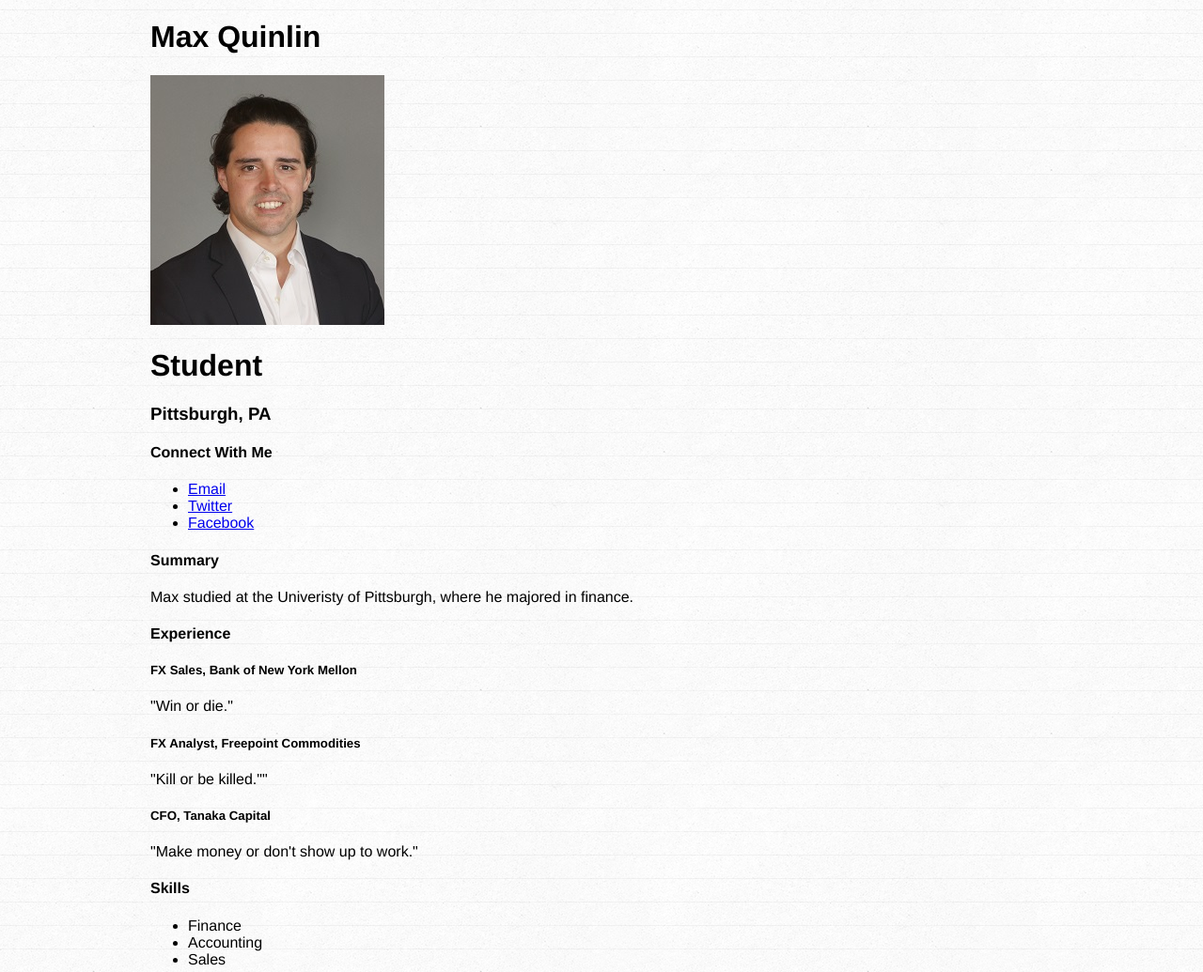
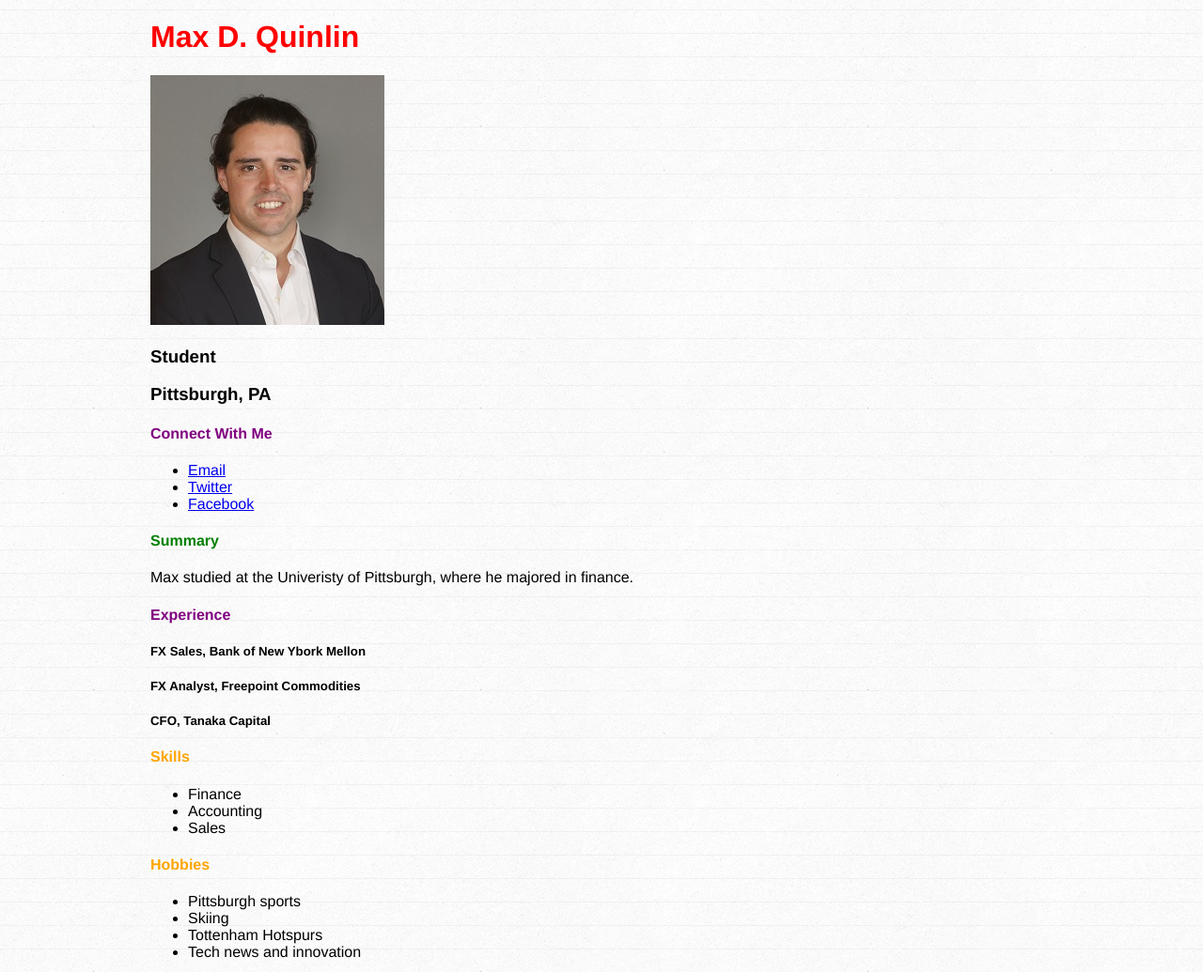
Before and after one commit to MaxQuinlin/maxquinlin.github.io, a plain HTML site: page index.html in a window 1280 px wide. Shown: the top 1035 px of the page at 94% size. Drawn offline with nearby package versions, Linux system fonts and the light colour scheme.

Commit message:
common changes

```diff
--- a/index.html
+++ b/index.html
@@ -8,13 +8,13 @@
 </head>
 <body>
   <div id="wrapper">
-    <h1>Max Quinlin</h1>
+    <h1>Max D. Quinlin</h1>
     <p>
       <!-- image has src tag and doesn't have a closing -->
       <!-- a clickable image, nest <a href > <img src> </a> -->
       <img src="MaxPhoto.jpg">
     </p>
-    <h1>Student</h1>
+    <h3>Student</h3>
     <h3>Pittsburgh, PA</h3>
     <div>
       <!-- div is generic block level element doesn't really look lke anything -->
@@ -29,7 +29,8 @@
       </ul>
       </div>
     <div>
-      <h4>Summary</h4>
+      <h4 id="summary">Summary</h4>
+      <!-- does not have to be summary, can be any name -->
       <p>
         Max studied at the Univeristy of Pittsburgh, where he majored in finance.
       </p>
@@ -37,21 +38,18 @@
     <div>
       <h4>Experience</h4>
       <div>
-        <h5>FX Sales, Bank of New York Mellon</h5>
-        <p>"Win or die."</p>
-      </div>
+        <h5>FX Sales, Bank of New Ybork Mellon</h5>
+        </div>
       <div>
         <h5>FX Analyst, Freepoint Commodities</h5>
-        <p>"Kill or be killed.""</p>
-      </div>
+        </div>
       <div>
         <h5>CFO, Tanaka Capital</h5>
-        <p>"Make money or don't show up to work."</p>
-      </div>
+            </div>
 
     </div>
     <div>
-      <h4>Skills</h4>
+      <h4 class= "skills-and-hobbies">Skills</h4>
       <ul>
         <li>Finance</li>
         <li>Accounting</li>
@@ -59,7 +57,7 @@
       </ul>
     </div>
     <div>
-      <h4>Hobbies</h4>
+      <h4 class= "skills-and-hobbies">Hobbies</h4>
       <ul>
         <li>Pittsburgh sports</li>
         <li>Skiing</li>
--- a/style.css
+++ b/style.css
@@ -1,3 +1,4 @@
+/*check out css zen garden. click on different designs to change look of the site*/
 body {
   font-family: 'helvetica neue', arial, sans-serif;
   font-weight: 300;
@@ -8,3 +9,15 @@ body {
   width: 960px;
   margin: 20px auto 20px auto;
 }
+h1{
+  color: red;
+}
+h4{
+  color: purple;
+}
+#summary {
+  color: green;
+}
+.skills-and-hobbies{
+  color: orange;
+}
```
